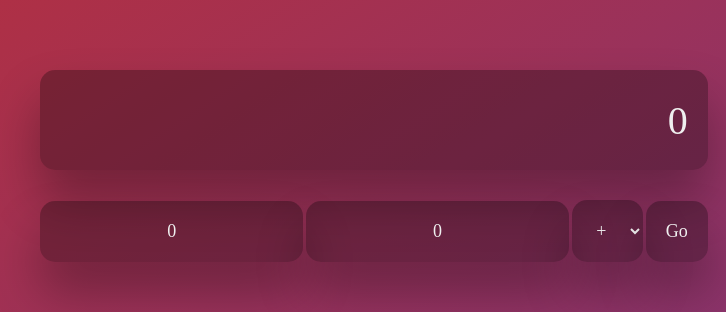
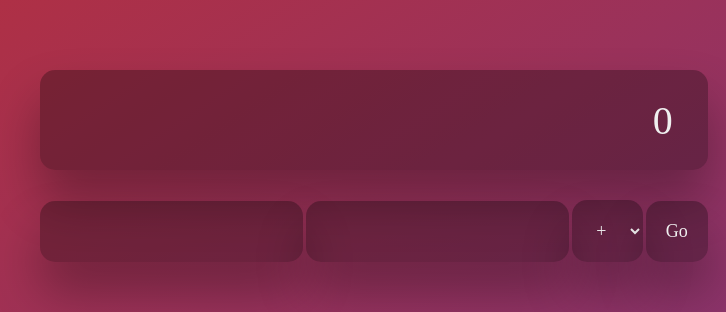
Before and after one commit to Gabrielish/SDA-dom-calculator, a plain HTML site: page index.html in a window 1280 px wide. Shown: the part 204-516 px from the top of the page, 266-992 px from the left. Drawn offline with Linux system fonts and the light colour scheme.

Commit message:
some fixes

```diff
--- a/index.html
+++ b/index.html
@@ -9,12 +9,12 @@
   </head>
   <body>
     <div class="calculator-box">
-      <div class="result">
-        <input type="text" id="result" placeholder="output" readonly="readonly" value="0" disabled/>
-      </div>
-      <div class="operations">
-        <input type="text" id="number1" value="0" />
-        <input type="text" id="number2" value="0" />
+      <form method="" class="result">
+        <input type="number" id="result" placeholder="0" readonly="readonly" value="0" disabled/>
+      </form>
+      <form class="operations">
+        <input type="number" id="number1" />
+        <input type="number" id="number2" />
 
         <select id="operations">
           <option value="+">+</option>
@@ -22,8 +22,8 @@
           <option value="*">*</option>
           <option value="/">/</option>
         </select>
-        <button onclick="calc()">Go</button>
-      </div>
+        <button id="btn">Go</button>
+      </form>
     </div>
     <script src="script.js"></script>
   </body>
--- a/script.js
+++ b/script.js
@@ -1,4 +1,6 @@
-function calc() {
+let btn = document.getElementById('btn')
+btn.onclick = function(e) {
+    e.preventDefault()
     let number1 = parseInt(document.getElementById('number1').value)
     let number2 = parseInt(document.getElementById('number2').value)
     let operations = document.getElementById('operations').value
@@ -13,12 +15,10 @@ function calc() {
         number2 = document.getElementById('result').value = number1 * number2
     }
     if(operations === '/') {
-        if (number2 == 0 || number1 == 0) {
+        if (number2 == 0) {
             number2 = document.getElementById('result').value = 'Nu se poate imparti la 0'
         } else {
             number2 = document.getElementById('result').value = number1 / number2
         }
-
     }
-
 }
--- a/style.css
+++ b/style.css
@@ -10,9 +10,10 @@ html {
   font-family: 'Gopher';
 }
 
-input[type='text'],
+input[type='number'],
 button,
 select {
+  -moz-appearance: textfield;
   font-family: 'Betm Med';
   text-align: center;
   padding: 20px;
```
